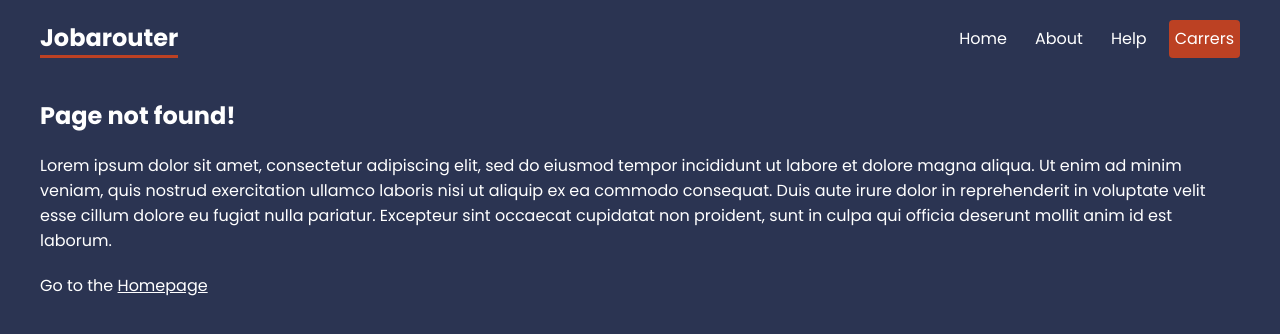
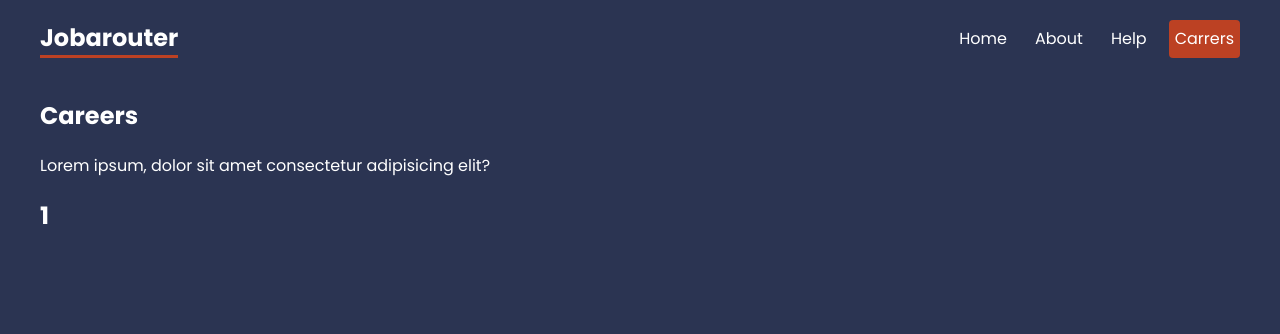
Before and after one commit to Philippe35507/NetNinja-Jobarouter, a React (Vite) app: page /careers/1 in a window 1280 px wide. Shown: the top 334 px of the page. Built offline with nearby package versions, Linux system fonts and the light colour scheme.

Commit message:
Route Parameters: useParams() Hook

```diff
--- a/src/App.jsx
+++ b/src/App.jsx
@@ -12,6 +12,7 @@ import Faq from "./pages/help/Faq";
 import Contact from "./pages/help/Contact";
 import NotFound from "./pages/NotFound";
 import Careers, { careersLoader } from "./pages/careers/Careers";
+import CareerDetails from "./pages/careers/CareerDetails";
 
 //layout
 import RootLayout from "./layouts/RootLayout";
@@ -29,6 +30,7 @@ const router = createBrowserRouter(
       </Route>
       <Route path="careers" element={<CareersLayout />}>
         <Route index element={<Careers />} loader={careersLoader} />
+        <Route path=":id" element={<CareerDetails />} />
       </Route>
       <Route path="*" element={<NotFound />} />
     </Route>
--- /dev/null
+++ b/src/pages/careers/CareerDetails.jsx
@@ -0,0 +1,10 @@
+import { useParams } from "react-router-dom";
+
+export default function CareerDetails() {
+  const { id } = useParams();
+  return (
+    <div className="career-details">
+      <h2>{id}</h2>
+    </div>
+  );
+}
```
